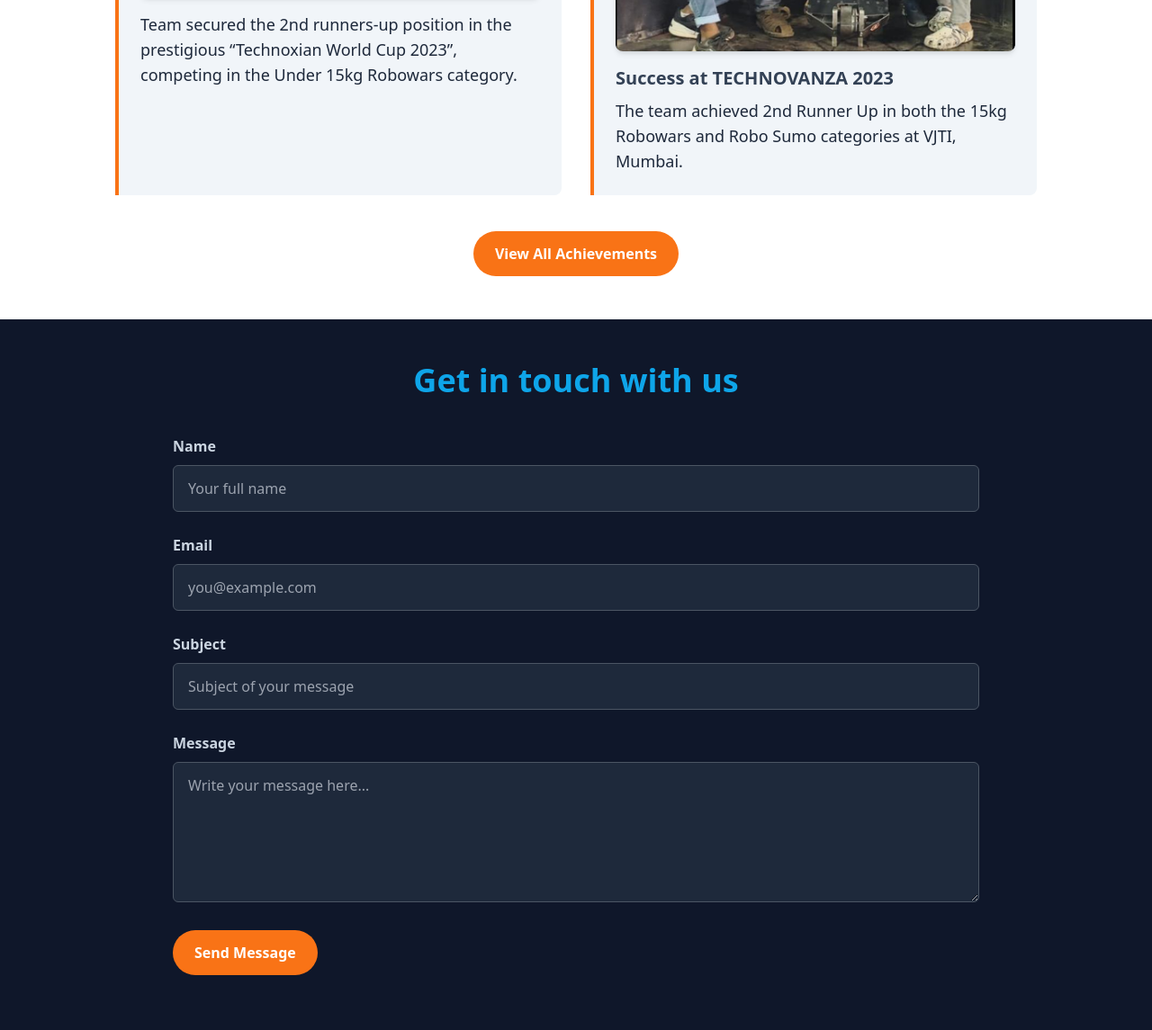
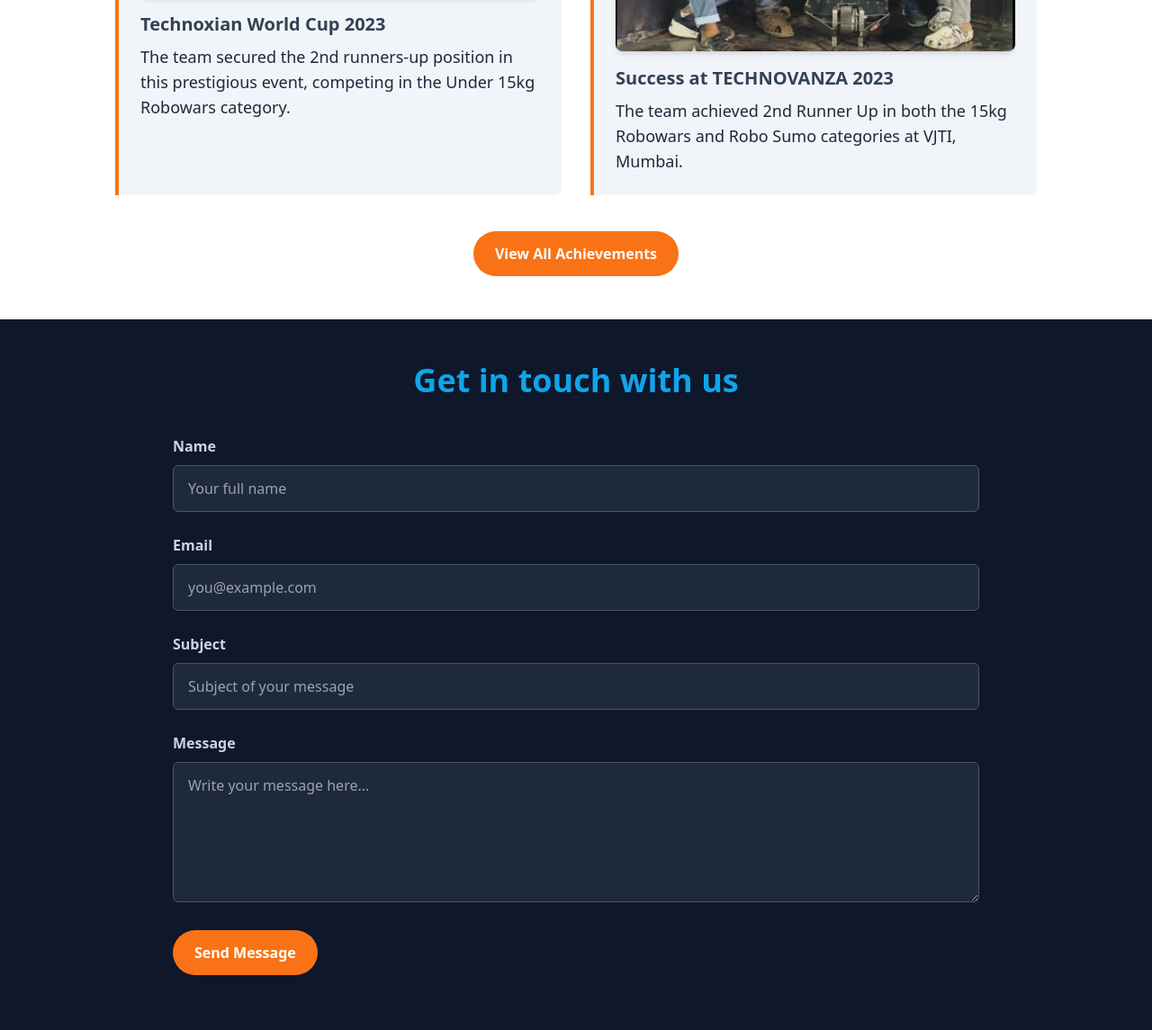
Before and after one commit to Chandramouli5Sharma/RCN-website, a plain HTML site: page index.html in a window 1280 px wide. Shown: the part 4014-5159 px from the top of the page at 90% size. Drawn offline with nearby package versions, Linux system fonts and the light colour scheme.

```diff
--- a/index.html
+++ b/index.html
@@ -285,7 +285,8 @@
           </div>
           <div class="bg-slate-100 border-l-4 border-orange-500 p-6 rounded-r-lg">
               <img src="Achimg/Technoxian2023.jpg" alt="Technoxian World Cup 2023" class="w-full rounded-lg shadow-md mb-4" onerror="this.onerror=null;this.src='https://placehold.co/600x400/e2e8f0/1e293b?text=Technoxian+2023';">
-              <p class="text-lg">Team secured the 2nd runners-up position in the prestigious <q>Technoxian World Cup 2023</q>, competing in the Under 15kg Robowars category.</p>
+              <h3 class="text-xl font-bold text-slate-700 mb-2">Technoxian World Cup 2023</h3>
+              <p class="text-lg">The team secured the 2nd runners-up position in this prestigious event, competing in the Under 15kg Robowars category.</p>
           </div>
           <div class="bg-slate-100 border-l-4 border-orange-500 p-6 rounded-r-lg">
               <img src="Achimg/TECHNOVANZA2023.png" alt="TECHNOVANZA 2023 VJTI Mumbai" class="w-full rounded-lg shadow-md mb-4" onerror="this.onerror=null;this.src='https://placehold.co/600x400/e2e8f0/1e293b?text=Technovanza+2023';">
@@ -355,7 +356,7 @@
                     <stop offset="100%" stop-color="#fcb045"></stop>
                   </linearGradient>
                 </defs>
-                <path fill="url(#insta-gradient)" d="M12 0C8.74 0 8.333.015 7.053.072 5.775.132 4.905.333 4.14.63c-.784.305-1.455.718-2.126 1.388C1.344 2.69 1.03 3.35 1.03 4.135c-.3.765-.5 1.635-.56 2.913-.06 1.28-.07 1.687-.07 4.947s.015 3.667.072 4.947c.06 1.278.26 2.15.56 2.913.305.785.72 1.455 1.39 2.126.67.67 1.34.965 2.125 1.27.765.3 1.635.5 2.913.56 1.28.056 1.687.07 4.947.07s3.667-.015 4.947-.072c1.278-.06 2.15-.26 2.913-.56.785-.305 1.455-.72 2.126-1.39.67-.67.965-1.34 1.27-2.125.3-.765.5-1.635.56-2.913.06-1.28.07-1.687.07-4.947s-.015-3.667-.072-4.947c-.06-1.278-.26-2.15-.56-2.913-.305-.785-.72-1.455-1.39-2.126C21.31 1.344 20.65 1.03 19.865 1.03c-.765-.3-1.635-.5-2.913-.56C15.667.015 15.26 0 12 0zm0 2.16c3.2 0 3.585.01 4.85.07 1.17.05 1.8.22 2.22.42.5.24.87.52 1.25.9.38.38.67.75.9 1.25.2.42.37 1.05.42 2.22.06 1.265.07 1.65.07 4.85s-.01 3.585-.07 4.85c-.05 1.17-.22 1.8-.42 2.22-.24.5-.52.87-.9 1.25-.38.38-.75.67-1.25.9-.42.2-1.05.37-2.22.42-1.265.06-1.65.07-4.85.07s-3.585-.01-4.85-.07c-1.17-.05-1.8-.22-2.22-.42-.5-.24-.87-.52-1.25-.9-.38-.38-.67-.75-.9-1.25-.2-.42-.37-1.05-.42-2.22C2.17 15.585 2.16 15.2 2.16 12s.01-3.585.07-4.85c.05-1.17.22-1.8.42-2.22.24-.5.52-.87.9-1.25.38.38.75-.67 1.25-.9.42-.2 1.05-.37 2.22-.42C8.415 2.17 8.8 2.16 12 2.16zm0 3.14A6.7 6.7 0 1012 18.7a6.7 6.7 0 000-13.4zM12 16a4 4 0 110-8 4 4 0 010 8zm6.4-11.8a1.5 1.5 0 100-3 1.5 1.5 0 000 3z"></path>
+                <path fill="url(#insta-gradient)" d="M12 0C8.74 0 8.333.015 7.053.072 5.775.132 4.905.333 4.14.63c-.784.305-1.455.718-2.126 1.388C1.344 2.69 1.03 3.35 1.03 4.135c-.3.765-.5 1.635-.56 2.913-.06 1.28-.07 1.687-.07 4.947s.015 3.667.072 4.947c.06 1.278.26 2.15.56 2.913.305.785.72 1.455 1.39 2.126.67.67 1.34.965 2.125 1.27.765.3 1.635.5 2.913.56 1.28.056 1.687.07 4.947.07s3.667-.015 4.947-.072c1.278-.06 2.15-.26 2.913-.56.785-.305 1.455-.72 2.126-1.39.67-.67.965-1.34 1.27-2.125.3-.765.5-1.635-.56-2.913.06-1.28.07-1.687.07-4.947s-.015-3.667-.072-4.947c-.06-1.278-.26-2.15-.56-2.913-.305-.785-.72-1.455-1.39-2.126C21.31 1.344 20.65 1.03 19.865 1.03c-.765-.3-1.635-.5-2.913-.56C15.667.015 15.26 0 12 0zm0 2.16c3.2 0 3.585.01 4.85.07 1.17.05 1.8.22 2.22.42.5.24.87.52 1.25.9.38.38.67.75.9 1.25.2.42.37 1.05.42 2.22.06 1.265.07 1.65.07 4.85s-.01 3.585-.07 4.85c-.05 1.17-.22 1.8-.42 2.22-.24.5-.52.87-.9 1.25-.38.38-.75.67-1.25.9-.42.2-1.05.37-2.22.42-1.265.06-1.65.07-4.85.07s-3.585-.01-4.85-.07c-1.17-.05-1.8-.22-2.22-.42-.5-.24-.87-.52-1.25-.9-.38-.38-.67-.75-.9-1.25-.2-.42-.37-1.05-.42-2.22C2.17 15.585 2.16 15.2 2.16 12s.01-3.585.07-4.85c.05-1.17.22-1.8.42-2.22.24-.5.52-.87.9-1.25.38.38.75-.67 1.25-.9.42-.2 1.05-.37 2.22-.42C8.415 2.17 8.8 2.16 12 2.16zm0 3.14A6.7 6.7 0 1012 18.7a6.7 6.7 0 000-13.4zM12 16a4 4 0 110-8 4 4 0 010 8zm6.4-11.8a1.5 1.5 0 100-3 1.5 1.5 0 000 3z"></path>
               </svg>
             </a>
             <!-- LinkedIn Logo -->
```
Also changed, not shown: achievements.html (+0 -3 lines).
